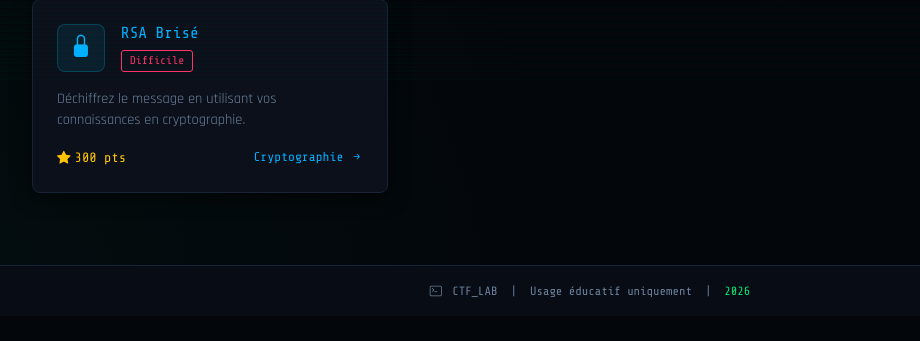
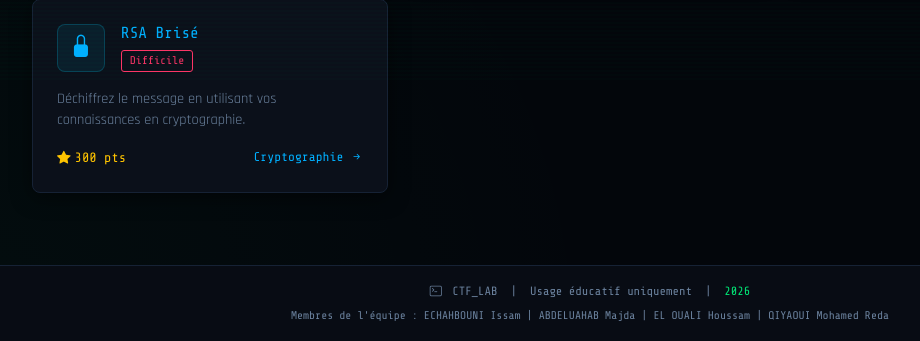
Before and after one commit to issama17/ctf_production, a Flask app: page / in a window 1280 px wide. Shown: the part 718-1059 px from the top of the page, without its empty margins (50-970 px from the left). Before the commit the page ends 1016 px from the top, so only its background shows below. Run offline with Flask 3, Linux system fonts and the light colour scheme; the visitor is signed in with stand-in values (Sample User, id 1).

Commit message:
Add project team members to footer and class diagram image

```diff
--- a/templates/base.html
+++ b/templates/base.html
@@ -136,9 +136,14 @@
 </main>
 
 <footer class="ctf-footer text-center py-3 mt-4">
-  <i class="bi bi-terminal me-1"></i>
-  CTF_LAB &nbsp;|&nbsp; Usage éducatif uniquement &nbsp;|&nbsp;
-  <span class="text-green">2026</span>
+  <div>
+    <i class="bi bi-terminal me-1"></i>
+    CTF_LAB &nbsp;|&nbsp; Usage éducatif uniquement &nbsp;|&nbsp;
+    <span class="text-green">2026</span>
+  </div>
+  <div class="mt-2" style="font-size: 0.7rem; color: var(--text-dim);">
+    Membres de l'équipe : ECHAHBOUNI Issam | ABDELUAHAB Majda | EL OUALI Houssam | QIYAOUI Mohamed Reda
+  </div>
 </footer>
 
 <script src="https://cdn.jsdelivr.net/npm/bootstrap@5.3.3/dist/js/bootstrap.bundle.min.js"></script>
```
